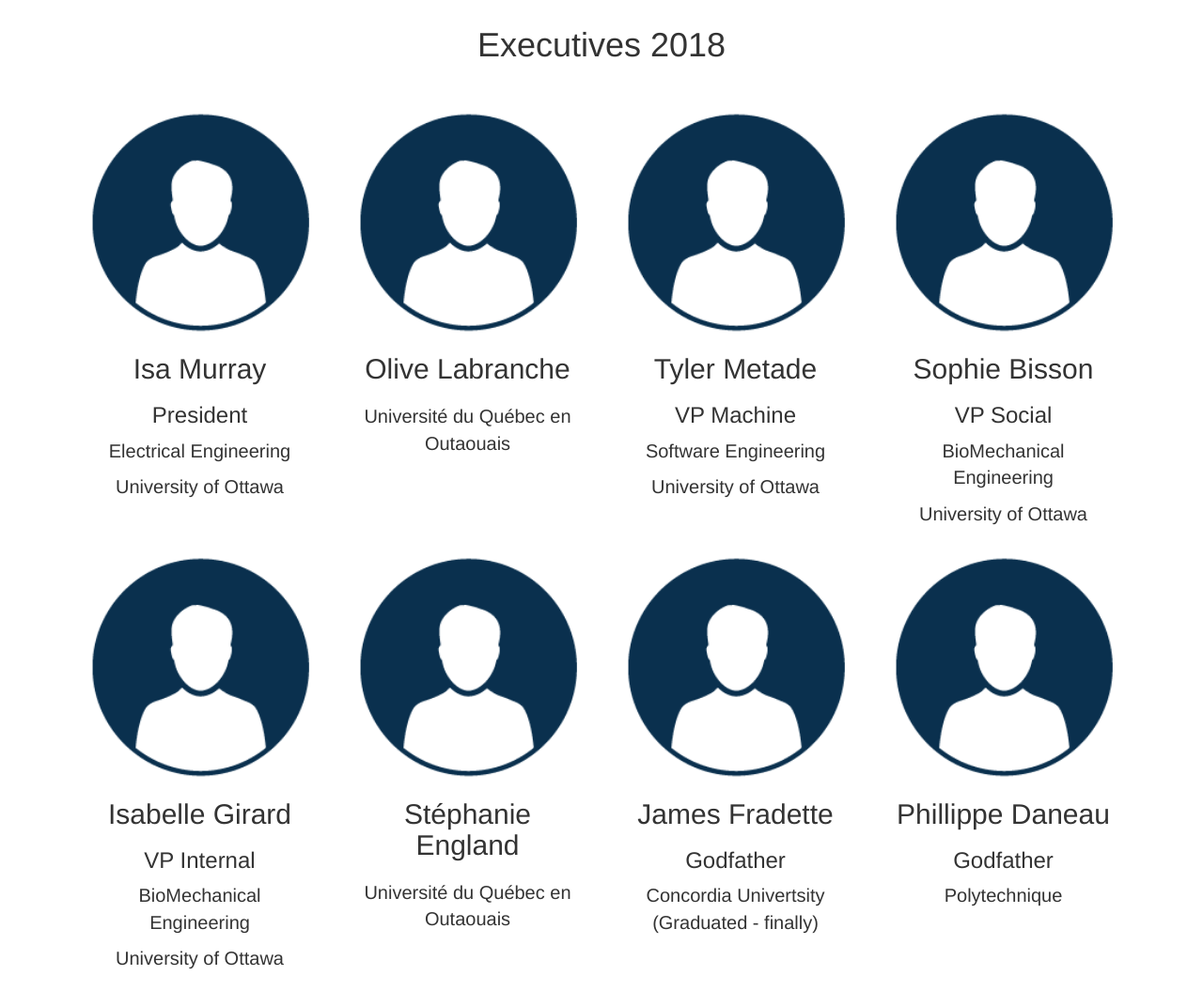
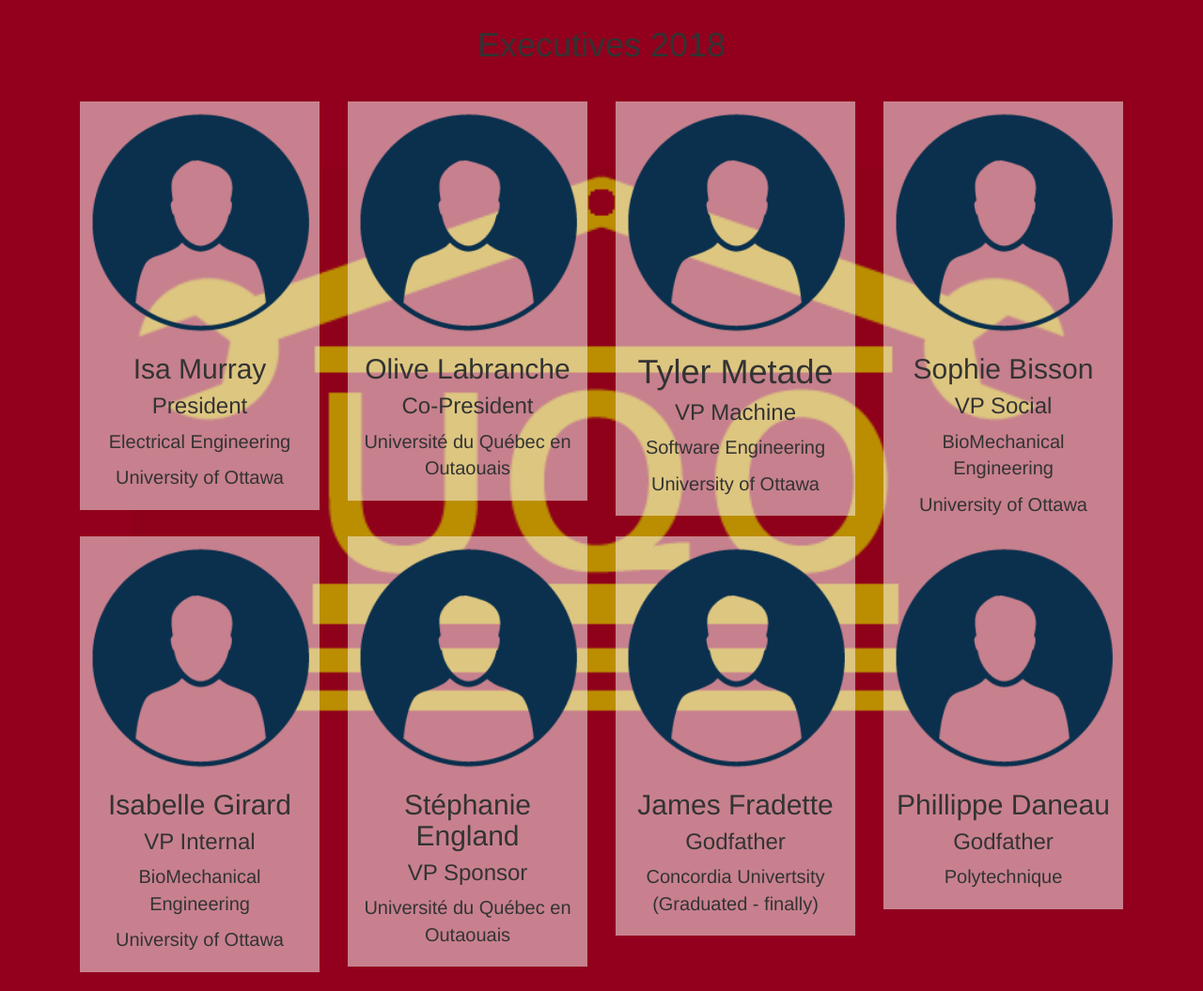
Before and after one commit to UQOttawa/UQOttawa_Website, a PHP site: page /pages/exec_en.html in a window 1280 px wide. Shown: the part 92-1147 px from the top of the page at 94% size. Run offline with PHP 8.4, Linux system fonts and the light colour scheme.

Commit message:
Chnaged background

```diff
--- a/css/logo-nav.css
+++ b/css/logo-nav.css
@@ -6,6 +6,10 @@
 
 body {
     padding-top: 70px; /* Required padding for .navbar-fixed-top. Change if height of navigation changes. */
+    background:url("../img/UQO.png") no-repeat center;
+    background-color: rgb(146,0,29);
+    background-size:1000px;
+    background-attachment:fixed;
 }
 
 .navbar-fixed-top .nav {
@@ -81,6 +85,7 @@ body {
 
 .card{
     padding: 10px;
+    background-color: rgba(255,255,255,0.5);
 }
 
 .card-img{
@@ -92,6 +97,10 @@ body {
     text-align: center;
 }
 
+.card-info h3{
+    margin-top: 10px;
+}
+
 .brand{
     padding: 5px 0;
 }
--- a/pages/exec_en.html
+++ b/pages/exec_en.html
@@ -96,7 +96,7 @@
                         <img class="card-img" src="../img/exec-temp.png">
                         <div class="card-info">
                             <h2>Olive Labranche</h2>
-                            <h3></h3>
+                            <h3>Co-President</h3>
                             <p></p>
                             <p>Université du Québec en Outaouais</p>
                         </div>
@@ -106,7 +106,7 @@
                     <div class="card">
                         <img class="card-img" src="../img/exec-temp.png">
                         <div class="card-info">
-                            <h2>Tyler Metade</h2>
+                            <h1>Tyler Metade</h1>
                             <h3>VP Machine</h3>
                             <p>Software Engineering</p>
                             <p>University of Ottawa</p>
@@ -142,7 +142,7 @@
                         <img class="card-img" src="../img/exec-temp.png">
                         <div class=" card-info">
                             <h2>Stéphanie England</h2>
-                            <h3></h3>
+                            <h3>VP Sponsor</h3>
                             <p></p>
                             <p>Université du Québec en Outaouais</p>
                         </div>
```
Also changed, not shown: img/UQO.png (added).
